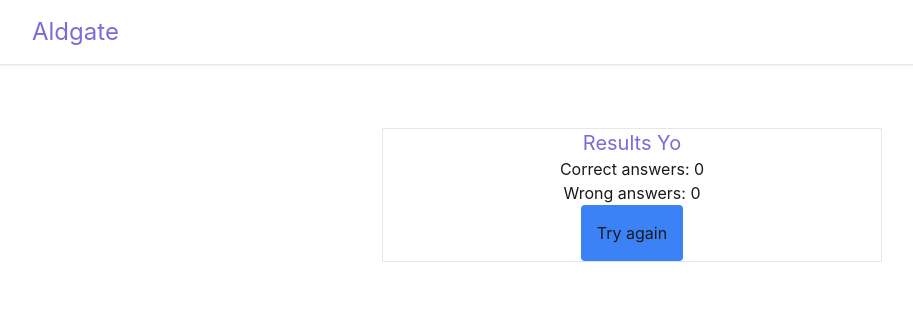
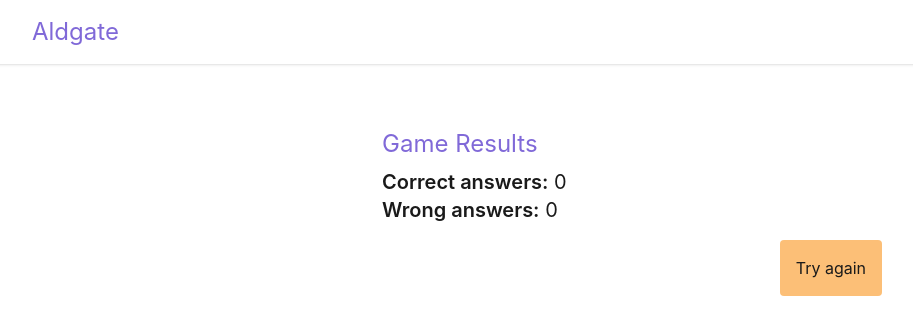
Before and after one commit to D-Pagey/aldgate, a Next.js app: page /results in a window 1280 px wide. Shown: the top 334 px of the page, without its empty margins (8-921 px from the left). Built offline with nearby package versions, Linux system fonts and the light colour scheme.

Commit message:
fix(game): add remaining errors, add date to analytics

```diff
--- a/pages/game.tsx
+++ b/pages/game.tsx
@@ -64,20 +64,22 @@ const Game: NextPage = () => {
   }
 
   return (
-    <div className="mt-10 flex flex-col items-center">
-      <h1 className="text-purple text-xl">Welcome, {username}</h1>
+    <div className="mt-10 flex flex-col">
+      <h1 className="text-purple text-2xl">Welcome, {username}</h1>
 
-      <h2 className="text-xl mt-4">
-        Click yes if this letter was same as 2 letters ago:
-      </h2>
+      <p>You have {2 - wrongAnswers}/2 chances left</p>
 
       <p className="text-5xl mt-4 text-center">
         {data?.gameString[letterIndex]}
       </p>
 
+      <h2 className="mt-4 self-start">
+        Click yes if this letter was same as 2 letters ago:
+      </h2>
+
       <button
         type="button"
-        className="bg-orange-500 hover:bg-orange-600 p-4 text-lg rounded"
+        className="p-4 text-lg rounded border bg-orange mt-4"
         onClick={handleClick}
       >
         CLICK
--- a/pages/results.tsx
+++ b/pages/results.tsx
@@ -16,18 +16,20 @@ const Results: NextPage = () => {
   };
 
   return (
-    <div className="border mt-12 flex flex-col items-center">
-      <h1 className="text-purple text-xl">Results Yo</h1>
+    <div className="mt-12 flex flex-col">
+      <h1 className="text-purple text-2xl mb-2">Game Results</h1>
 
-      <p>
-        Correct answers: <span>{correctAnswers}</span>
+      <p className="text-xl">
+        <span className="font-semibold">Correct answers:</span>{" "}
+        <span>{correctAnswers}</span>
       </p>
-      <p>
-        Wrong answers: <span>{wrongAnswers}</span>
+      <p className="text-xl">
+        <span className="font-semibold">Wrong answers:</span>{" "}
+        <span>{wrongAnswers}</span>
       </p>
 
       <button
-        className="bg-blue-500 p-4 rounded hover:bg-blue-600"
+        className="bg-orange p-4 rounded self-end mt-4"
         onClick={handleRetry}
       >
         Try again
--- a/utilities/index.ts
+++ b/utilities/index.ts
@@ -6,7 +6,10 @@ export const sendAnalyticsEvent = async (
   eventName: string
 ) => {
   try {
-    const { data } = await axios.post(`api/analytics`, { eventName });
+    const { data } = await axios.post(`api/analytics`, {
+      eventName,
+      date: new Date(),
+    });
 
     if (showEventResponse) toast.success(data.success);
   } catch {
```
Also changed, not shown: 1 other file (tests, documents, lock files or other folders).
